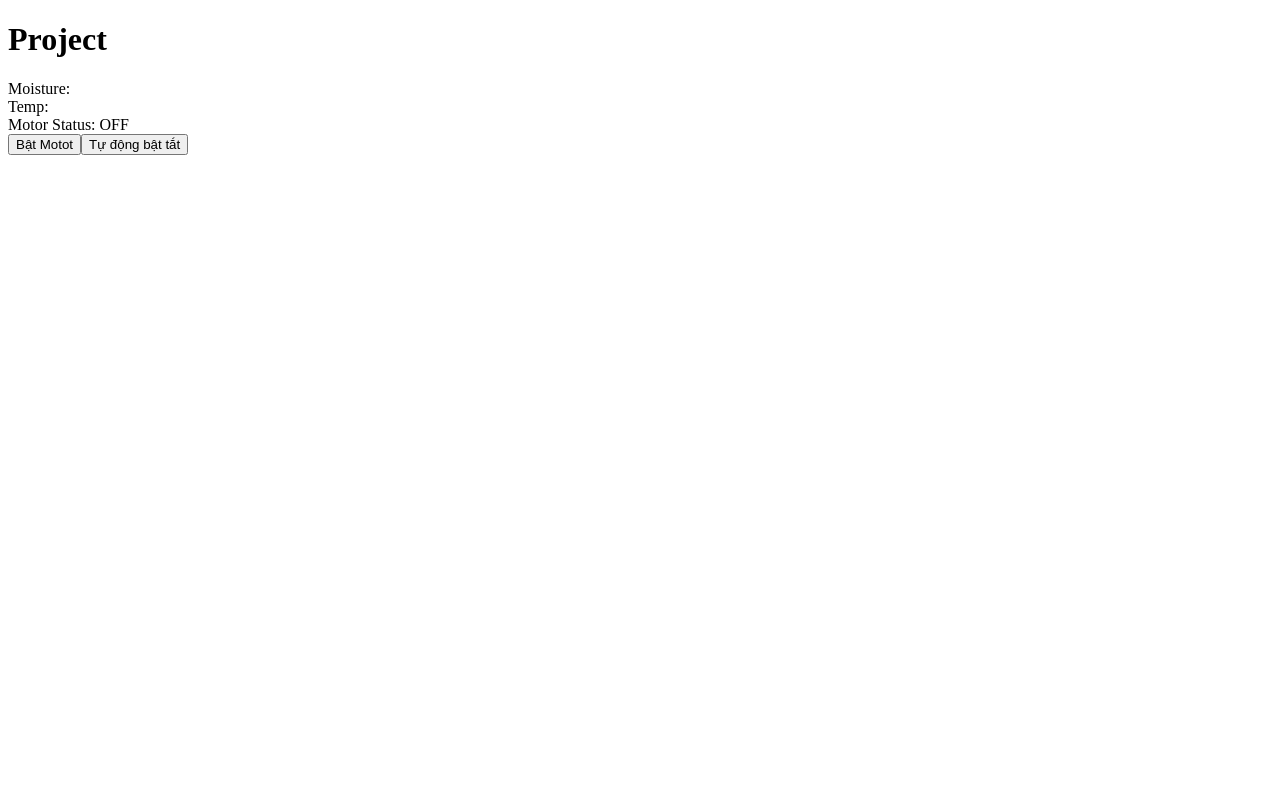
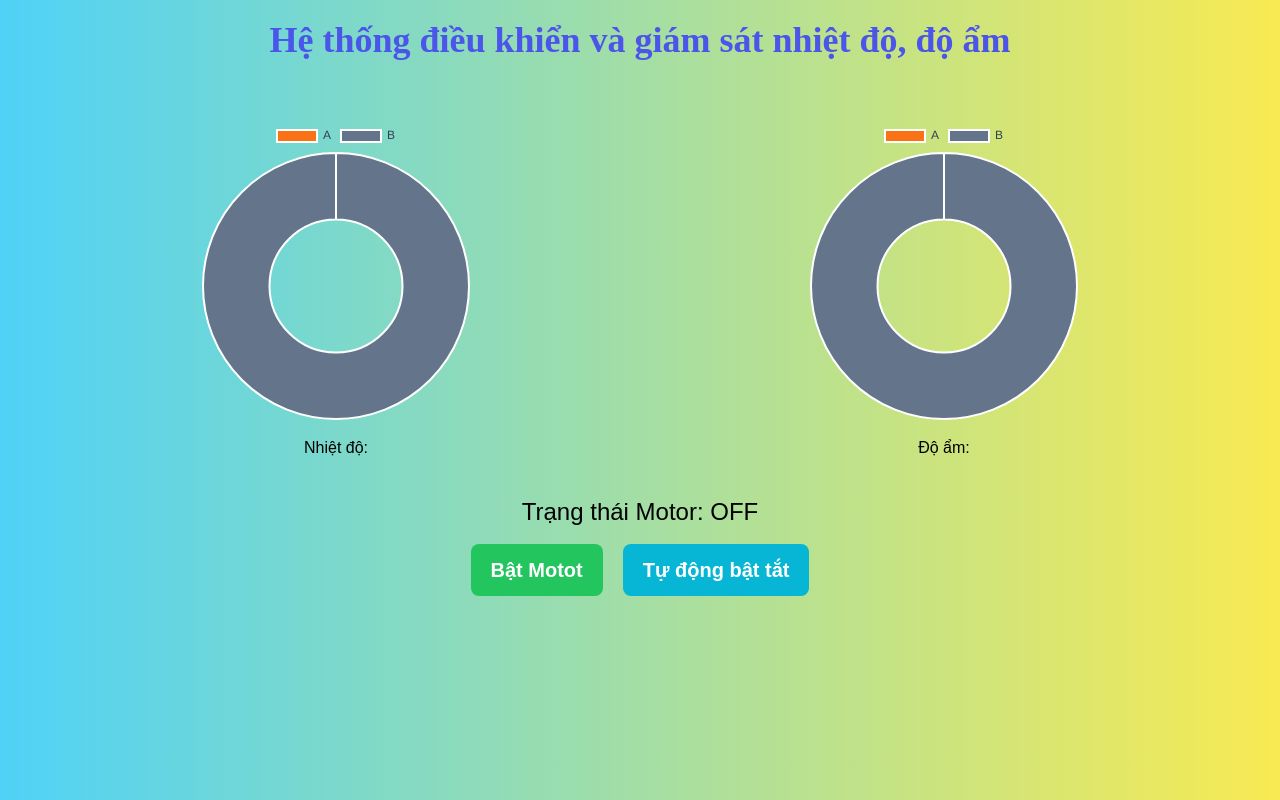
Before and after one commit to NgoPhuocLoi/IoT-Project-Frontend, a Vue app: page / in a window 1280 px wide. Built offline with nearby package versions, Linux system fonts and the light colour scheme; no server answers; the database is empty; a web font is replaced by a local one.

Commit message:
Add basic style

```diff
--- a/package.json
+++ b/package.json
@@ -8,11 +8,16 @@
     "preview": "vite preview"
   },
   "dependencies": {
+    "chart.js": "^4.4.2",
     "firebase": "^10.11.0",
+    "primevue": "^3.51.0",
     "vue": "^3.2.47"
   },
   "devDependencies": {
     "@vitejs/plugin-vue": "^4.0.0",
+    "autoprefixer": "^10.4.19",
+    "postcss": "^8.4.38",
+    "tailwindcss": "^3.4.3",
     "vite": "^4.1.4"
   }
 }
--- /dev/null
+++ b/postcss.config.js
@@ -0,0 +1,6 @@
+module.exports = {
+  plugins: {
+    tailwindcss: {},
+    autoprefixer: {},
+  },
+}
--- a/src/App.vue
+++ b/src/App.vue
@@ -2,6 +2,8 @@
 import { computed, onMounted, ref } from "vue";
 import db from "./firebase";
 import { ref as firebaseRef, onValue, set } from "firebase/database";
+
+import Chart from 'primevue/chart';
 
 const moisture = ref(0);
 const temp = ref(0);
@@ -13,7 +15,56 @@
   return moisture.value >= 1000 && motorSignal.value == 2 ? "ON" : "OFF";
 });
 
+const chartDataForTemp = ref();
+const chartDataForMoisture = ref();
+const chartOptions = ref(null);
+
+const setChartDataForTemp = () => {
+  const documentStyle = getComputedStyle(document.body);
+  return {
+    labels: ['A', 'B'],
+    datasets: [
+      {
+        data: [temp.value, 100 - temp.value],
+        backgroundColor: [documentStyle.getPropertyValue('--orange-500'), documentStyle.getPropertyValue('--gray-500')],
+        hoverBackgroundColor: [documentStyle.getPropertyValue('--orange-400'), documentStyle.getPropertyValue('--gray-400')]
+      }
+    ]
+  };
+};
+
+const setChartDataForMoisture = () => {
+  const documentStyle = getComputedStyle(document.body);
+  return {
+    labels: ['A', 'B'],
+    datasets: [
+      {
+        data: [moisture.value, 1023 - moisture.value],
+        backgroundColor: [documentStyle.getPropertyValue('--orange-500'), documentStyle.getPropertyValue('--gray-500')],
+        hoverBackgroundColor: [documentStyle.getPropertyValue('--orange-400'), documentStyle.getPropertyValue('--gray-400')]
+      }
+    ]
+  };
+};
+
+const setChartOptions = () => {
+  const documentStyle = getComputedStyle(document.documentElement);
+  const textColor = documentStyle.getPropertyValue('--text-color');
+
+  return {
+    plugins: {
+      legend: {
+        labels: {
+          cutout: '10%',
+          color: textColor
+        }
+      }
+    }
+  };
+};
+
 onMounted(() => {
+
   const moistureRef = firebaseRef(db, "Moisture");
   const tempRef = firebaseRef(db, "Temp");
   const motorSignalRef = firebaseRef(db, "Servo");
@@ -32,6 +83,10 @@
     const data = snapshot.val();
     motorSignal.value = data;
   });
+
+  chartDataForTemp.value = setChartDataForTemp();
+  chartDataForMoisture.value = setChartDataForMoisture();
+  chartOptions.value = setChartOptions();
 });
 
 const handleToggleMotor = () => {
@@ -41,24 +96,49 @@
 const handleAutomaticallyTurnOnMotor = () => {
   set(firebaseRef(db, "Servo/"), 2);
 };
+
 </script>
 
 <template>
-  <h1>Project</h1>
-  <div>
-    <div>Moisture: {{ moisture }}</div>
-    <div>Temp: {{ temp }}</div>
-  </div>
-
-  <div>
-    <div>
-      Motor Status: {{ motorStatus }}
-      <span v-if="motorSignal == 2">(Tự động bật tắt)</span>
+  <!-- <div class="bg-cover bg-center h-screen bg-[url('https://images.pexels.com/photos/907274/pexels-photo-907274.jpeg?auto=compress&cs=tinysrgb&w=600')]"> -->
+  <div class="h-screen bg-[] bg-gradient-to-r from-[#4FD2F7] to-[#F8EA52]">
+    <div class="p-5 text-center text-4xl text-[#4b55e9] font-bold font-['Poppins']">
+      Hệ thống điều khiển và giám sát nhiệt độ, độ ẩm
+    </div>
+    <div class="p-10 flex flex-col gap-5">
+      <div class="flex justify-between gap-4">
+        <div class="w-full flex flex-col">
+          <div class="flex justify-center">
+            <Chart type="doughnut" :data="chartDataForTemp" :options="chartOptions" />
+          </div>
+          <div class="flex justify-center p-4">Nhiệt độ: {{ temp }}</div>
+        </div>
+        <div class="w-full flex flex-col">
+          <div class="flex justify-center">
+            <Chart type="doughnut" :data="chartDataForMoisture" :options="chartOptions" />
+          </div>
+          <div class="flex justify-center p-4">Độ ẩm: {{ moisture }}</div>
+        </div>
+      </div>
+      <div class="flex flex-col justify-between items-center gap-4">
+        <div class="text-2xl">
+          Trạng thái Motor: {{ motorStatus }} <span v-if="motorSignal == 2">(Tự động bật tắt)</span>
+        </div>
+        <div class="flex gap-5">
+          <button @click="handleToggleMotor" :class="motorStatus === 'ON' ? 'bg-red-500 hover:bg-red-400' : 'bg-green-500 hover:bg-green-400'" class="text-white font-bold text-xl py-3 px-5 rounded-lg">
+            {{ motorStatus === "ON" ? "Tắt Motor" : "Bật Motot" }}
+          </button>
+          <button @click="handleAutomaticallyTurnOnMotor" class="bg-cyan-500 hover:bg-cyan-400 text-white font-bold text-xl py-3 px-5 rounded-lg">Tự động bật tắt</button>
+        </div>
+      </div>
     </div>
   </div>
+</template>
 
-  <button @click="handleToggleMotor">
-    {{ motorStatus === "ON" ? "Tắt Motor" : "Bật Motot" }}
-  </button>
-  <button @click="handleAutomaticallyTurnOnMotor">Tự động bật tắt</button>
-</template>
+<style scoped>
+/* body {
+  background-image: url("https://images.pexels.com/photos/907274/pexels-photo-907274.jpeg?auto=compress&cs=tinysrgb&w=600");
+  background-repeat: no-repeat;
+  width: 100%;
+} */
+</style>
--- /dev/null
+++ b/src/assets/base.css
@@ -0,0 +1,3 @@
+@tailwind base;
+@tailwind components;
+@tailwind utilities;
--- /dev/null
+++ b/tailwind.config.js
@@ -0,0 +1,11 @@
+/** @type {import('tailwindcss').Config} */
+export default {
+  content: [
+    "./index.html",
+    "./src/**/*.{vue,js,ts,jsx,tsx}",
+  ],
+  theme: {
+    extend: {},
+  },
+  plugins: [],
+};
```
Also changed, not shown: src/main.js (+7 -1 lines), 1 other file (tests, documents, lock files or other folders).
